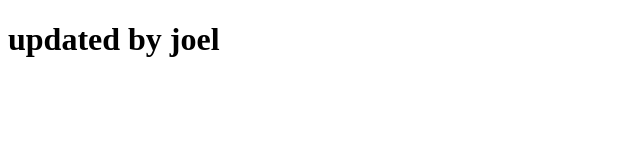
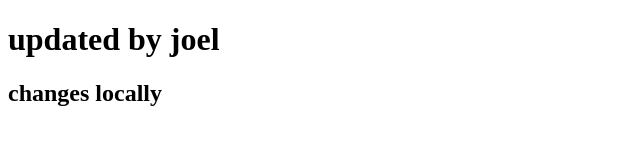
Before and after one commit to primaulia/training-454, a plain HTML site: page index.html in a window 1280 px wide. Shown: the whole page, without its empty margins (0-640 px from the left). Drawn offline with Linux system fonts and the light colour scheme.

Commit message:
latest before merging aaron code

```diff
--- a/index.html
+++ b/index.html
@@ -7,5 +7,6 @@
 </head>
 <body>
   <h1>updated by joel</h1>
+  <h2>changes locally</h2>
 </body>
 </html>
```
